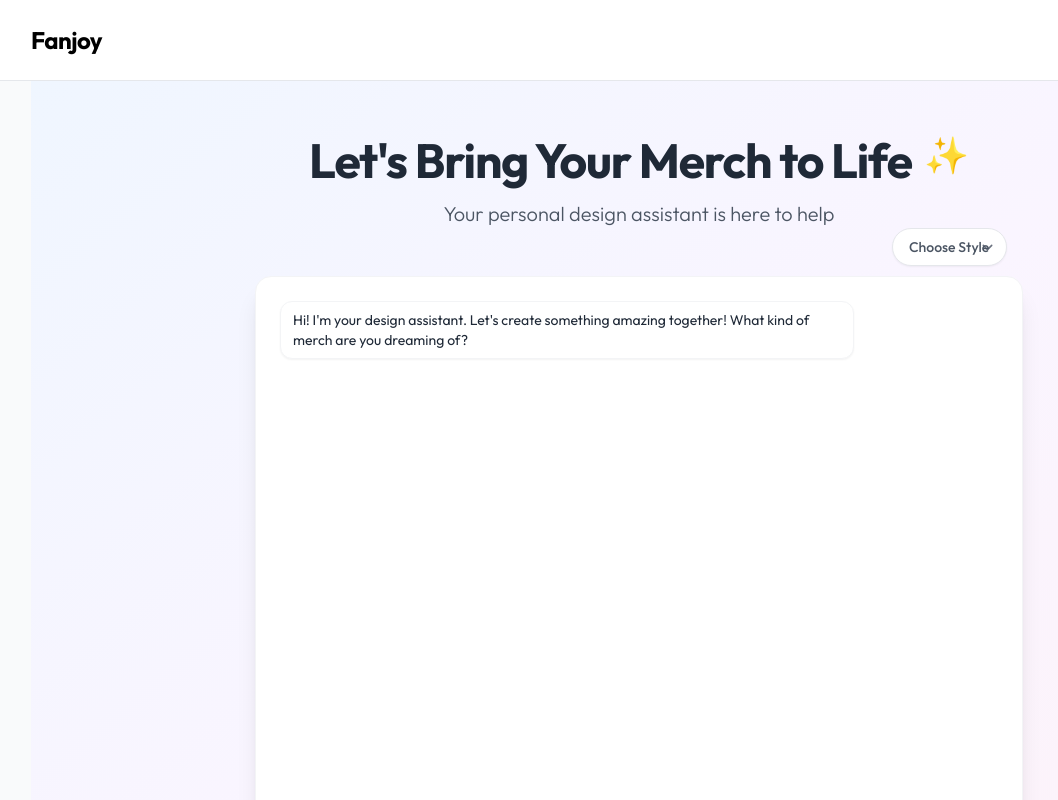
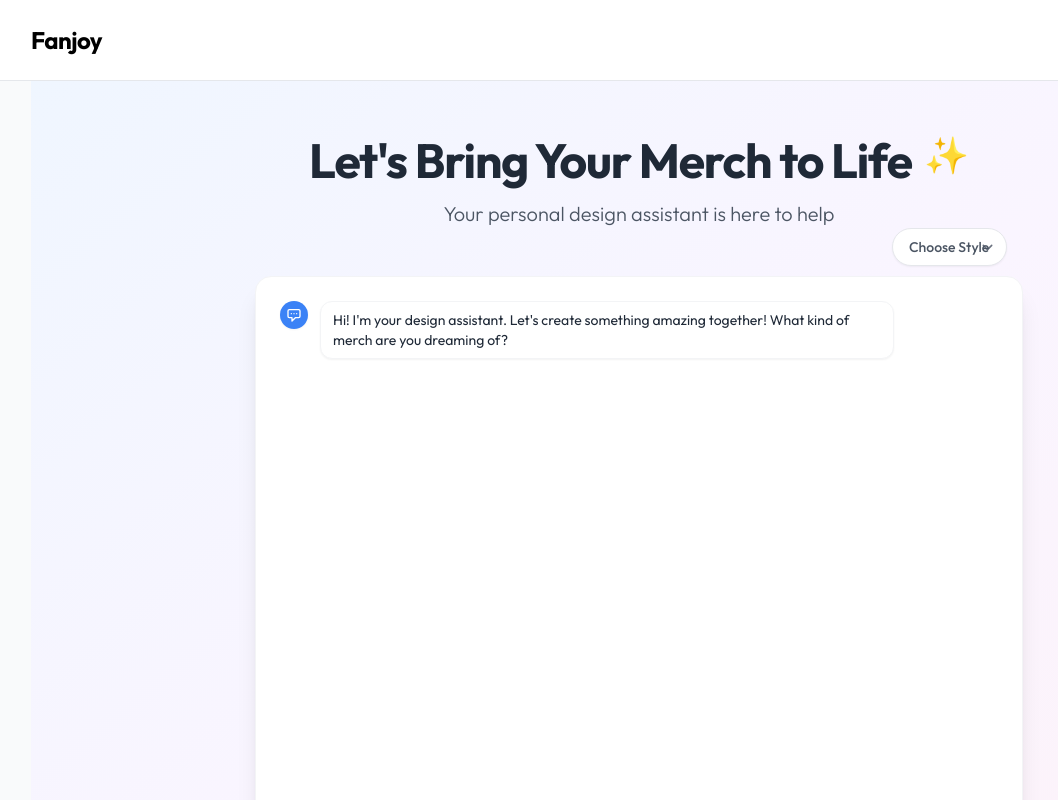
Before and after one commit to fanjoy123/fanjoy-assistant, a Next.js app: page /dashboard/design-assistant in a window 1280 px wide. Shown: the top 800 px of the page, without its empty margins (1-1059 px from the left). Built offline with nearby package versions, Linux system fonts and the light colour scheme.

Commit message:
Restore chat avatars while keeping interface clean

```diff
--- a/src/components/chat/ChatMessages.tsx
+++ b/src/components/chat/ChatMessages.tsx
@@ -27,10 +27,22 @@ export function ChatMessages({ messages }: ChatMessagesProps) {
             exit={{ opacity: 0, y: -10 }}
             transition={{ duration: 0.2, delay: index * 0.05 }}
             className={cn(
-              'flex w-full items-start',
+              'flex w-full items-start gap-x-3',
               message.role === 'assistant' ? 'justify-start' : 'justify-end'
             )}
           >
+            {message.role === 'assistant' && (
+              <motion.div
+                initial={{ scale: 0 }}
+                animate={{ scale: 1 }}
+                transition={{ type: "spring", stiffness: 500, damping: 30 }}
+                className="flex-shrink-0 rounded-full bg-blue-500 p-1.5 shadow-sm"
+              >
+                <svg className="h-4 w-4 text-white" fill="none" viewBox="0 0 24 24" stroke="currentColor">
+                  <path strokeLinecap="round" strokeLinejoin="round" strokeWidth={2} d="M8 10h.01M12 10h.01M16 10h.01M9 16H5a2 2 0 01-2-2V6a2 2 0 012-2h14a2 2 0 012 2v8a2 2 0 01-2 2h-5l-5 5v-5z" />
+                </svg>
+              </motion.div>
+            )}
             <div
               className={cn(
                 'relative rounded-xl px-3 py-2 text-sm shadow-sm max-w-[80%]',
@@ -57,6 +69,18 @@ export function ChatMessages({ messages }: ChatMessagesProps) {
                 </motion.div>
               )}
             </div>
+            {message.role === 'user' && (
+              <motion.div
+                initial={{ scale: 0 }}
+                animate={{ scale: 1 }}
+                transition={{ type: "spring", stiffness: 500, damping: 30 }}
+                className="flex-shrink-0 rounded-full bg-gray-100 p-1.5"
+              >
+                <svg className="h-4 w-4 text-gray-600" fill="none" viewBox="0 0 24 24" stroke="currentColor">
+                  <path strokeLinecap="round" strokeLinejoin="round" strokeWidth={2} d="M16 7a4 4 0 11-8 0 4 4 0 018 0zM12 14a7 7 0 00-7 7h14a7 7 0 00-7-7z" />
+                </svg>
+              </motion.div>
+            )}
           </motion.div>
         ))}
       </AnimatePresence>
```
